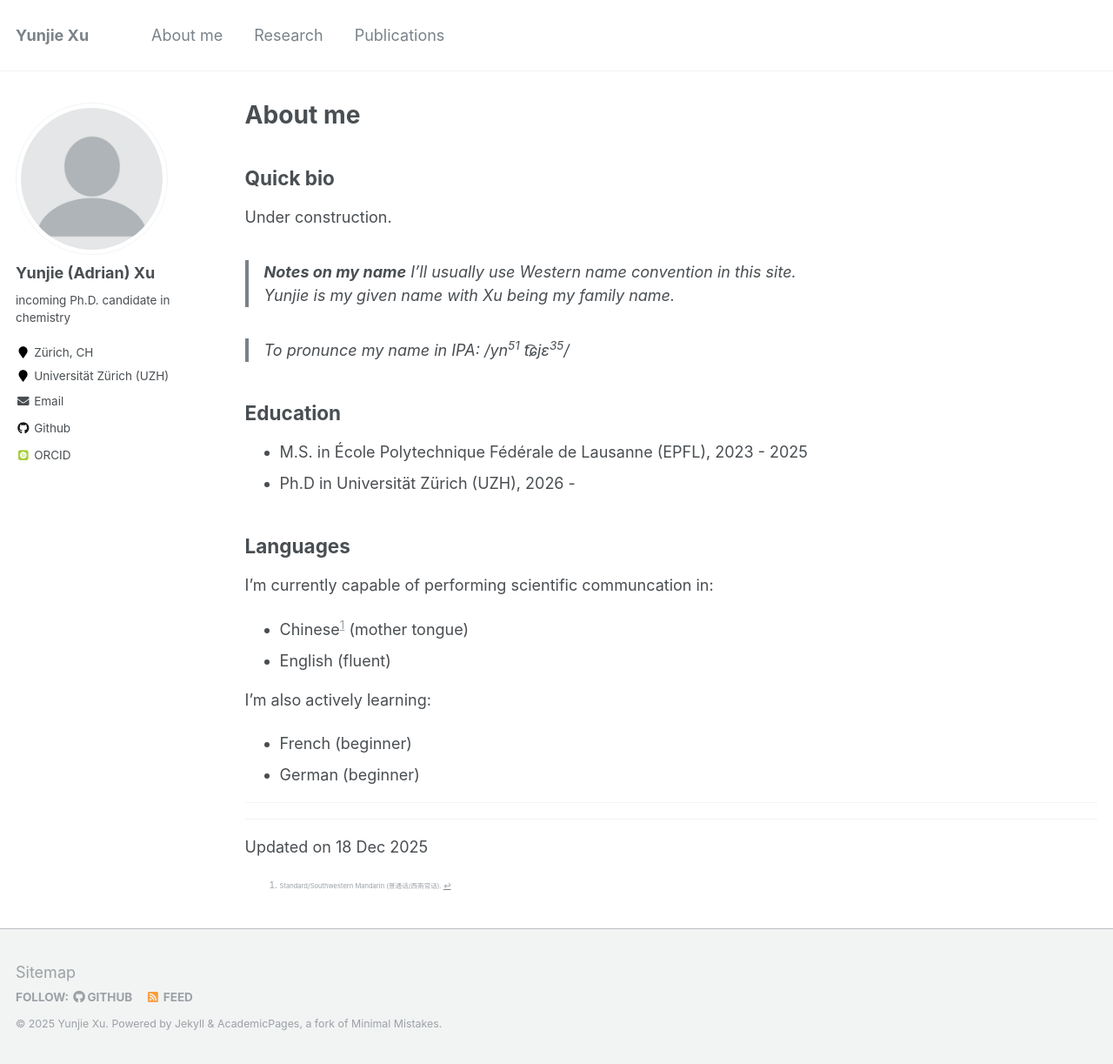
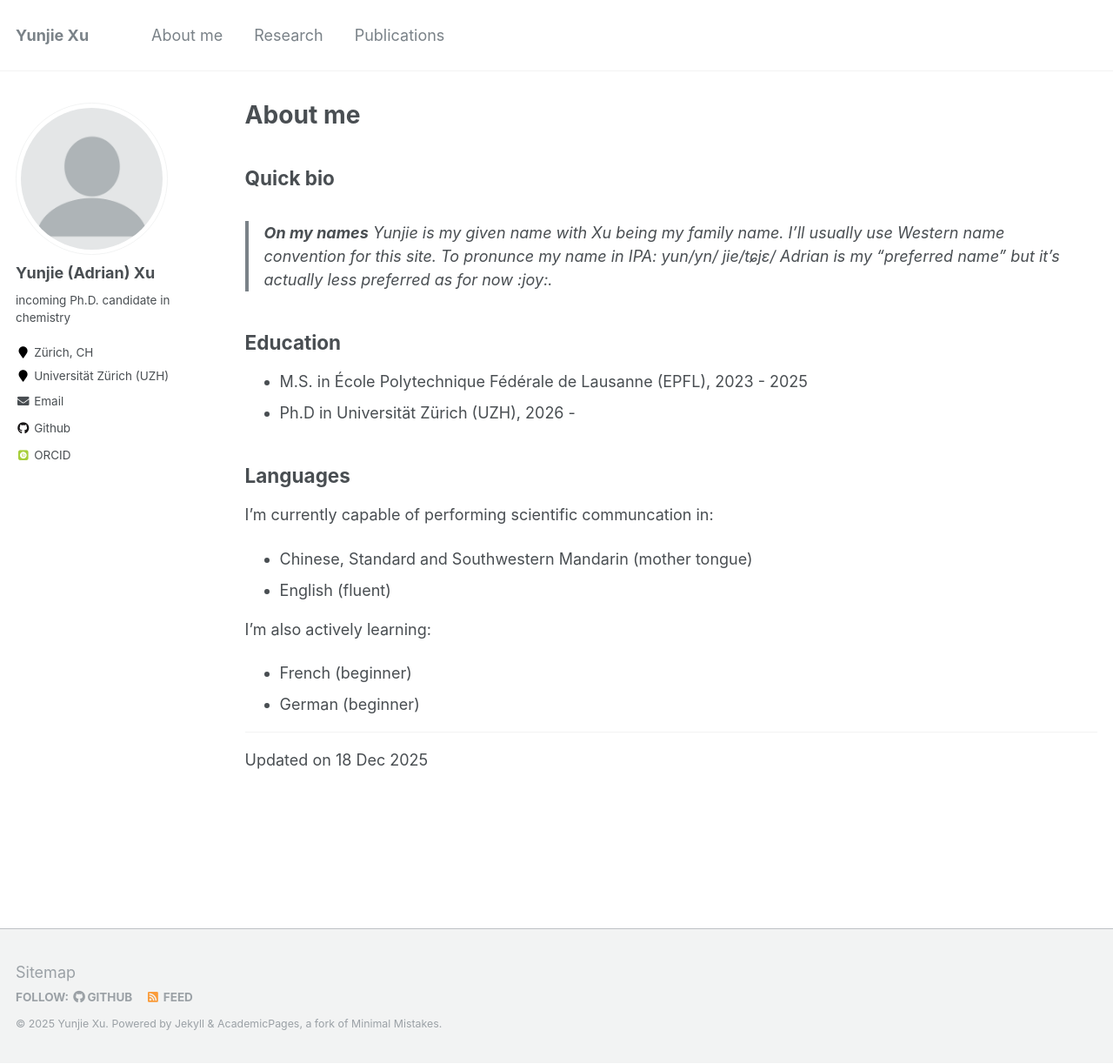
Before and after one commit to Syrizein/syrizein.github.io, a Jekyll site: the page built from _pages/aboutme.md, in a window 1280 px wide and 1223 px high. Shown: the whole window at 87% size. Built offline with Jekyll 4.4.1, drawn with Linux system fonts in a browser that asks for light colours; some web fonts are replaced.

Commit message:
Small update

```diff
--- a/_pages/aboutme.md
+++ b/_pages/aboutme.md
@@ -11,17 +11,21 @@ redirect_from:
 
 ## Quick bio
 
-Under construction.
+<!-- I'm a theoretical/computational chemist.
 
->**Notes on my name**
->I'll usually use Western name convention in this site.
->*Yunjie* is my given name with *Xu* being my family name.
+I was born in Sichuan, China in 2001. -->
 
->To pronunce my name in IPA: /yn<sup>51</sup> t͡ɕjɛ<sup>35</sup>/
+>**On my names**
+>Yunjie is my given name with Xu being my family name. I'll usually use Western name convention for this site.
+>To pronunce my name in IPA: yun/yn/ jie/tɕjɛ/
+>Adrian is my "preferred name" but it's actually less preferred as for now :joy:.
 
 ## Education
 * M.S. in École Polytechnique Fédérale de Lausanne (EPFL), 2023 - 2025
+<!-- - Master's thesis conducted in Eidgenössische Technische Hochschule Zürich (ETHz) as exchange student,
+supervised by [Prof. Jeremy Richardson](https://www.richardson.ethz.ch/) and [Prof. Philippe Schwaller](https://schwallergroup.github.io/). -->
 * Ph.D in Universität Zürich (UZH), 2026 -
+<!-- - Supervisor: [Prof. Sandra Luber](https://lubergroup.ch/) -->
 
 <!-- Skills
 ======
@@ -36,7 +40,7 @@ Under construction.
 
 I'm currently capable of performing scientific communcation in:
 
-- Chinese[^1] (mother tongue)
+- Chinese, Standard and Southwestern Mandarin (mother tongue)
 - English (fluent)
 
 I'm also actively learning:
@@ -46,8 +50,4 @@ I'm also actively learning:
 
 ---
 
-[^1]: Standard/Southwestern Mandarin (普通话/西南官话).
-
----
-
 Updated on 18 Dec 2025
--- a/assets/css/academicons.css
+++ b/assets/css/academicons.css
@@ -325,8 +325,3 @@
 .fa.fa-pull-right {
   margin-left: .3em;
 }
-
-.md-typeset .footnote,
-.md-typeset .footnote .admonition {
-  font-size: 32px;
-}
```
